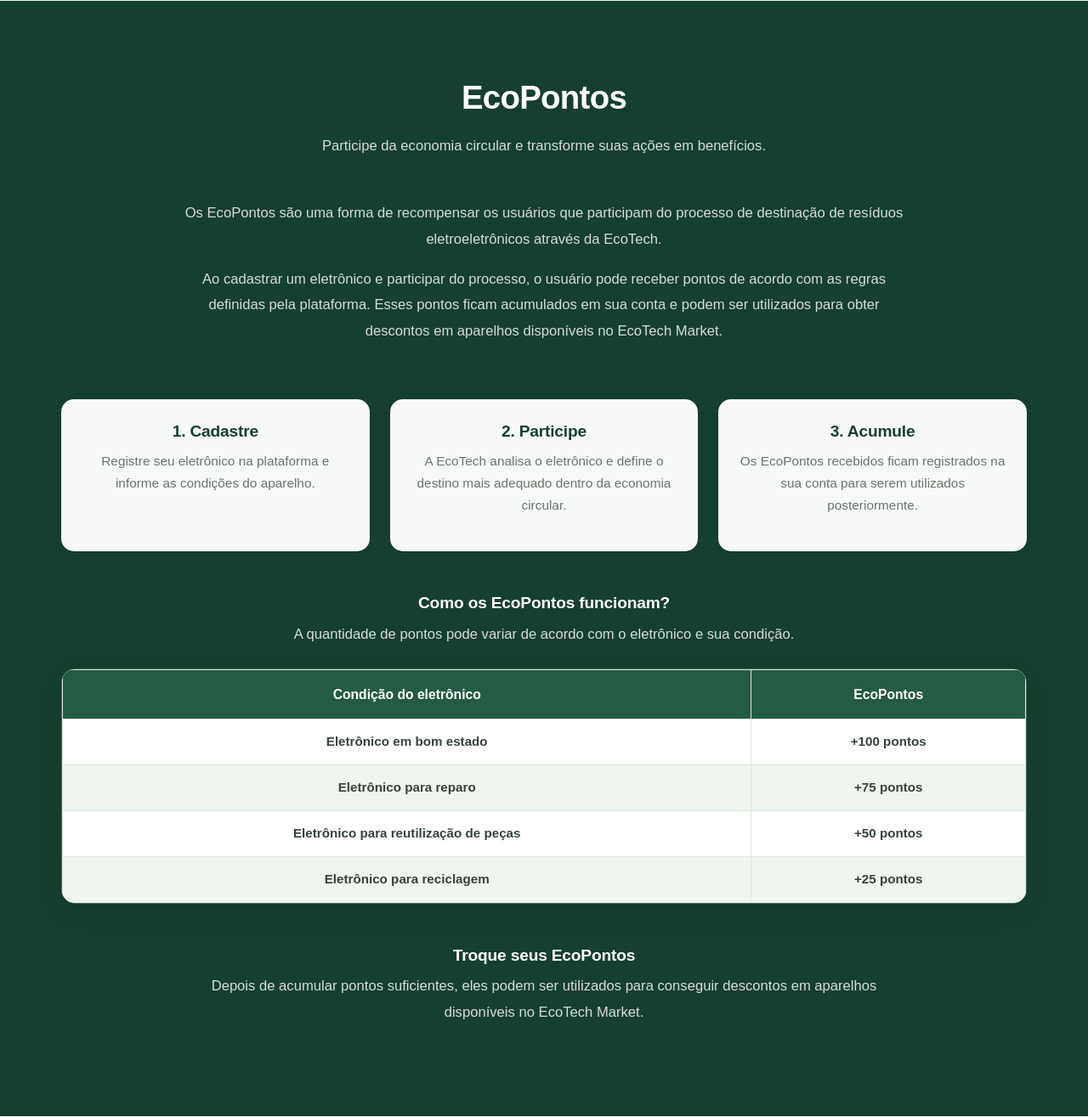
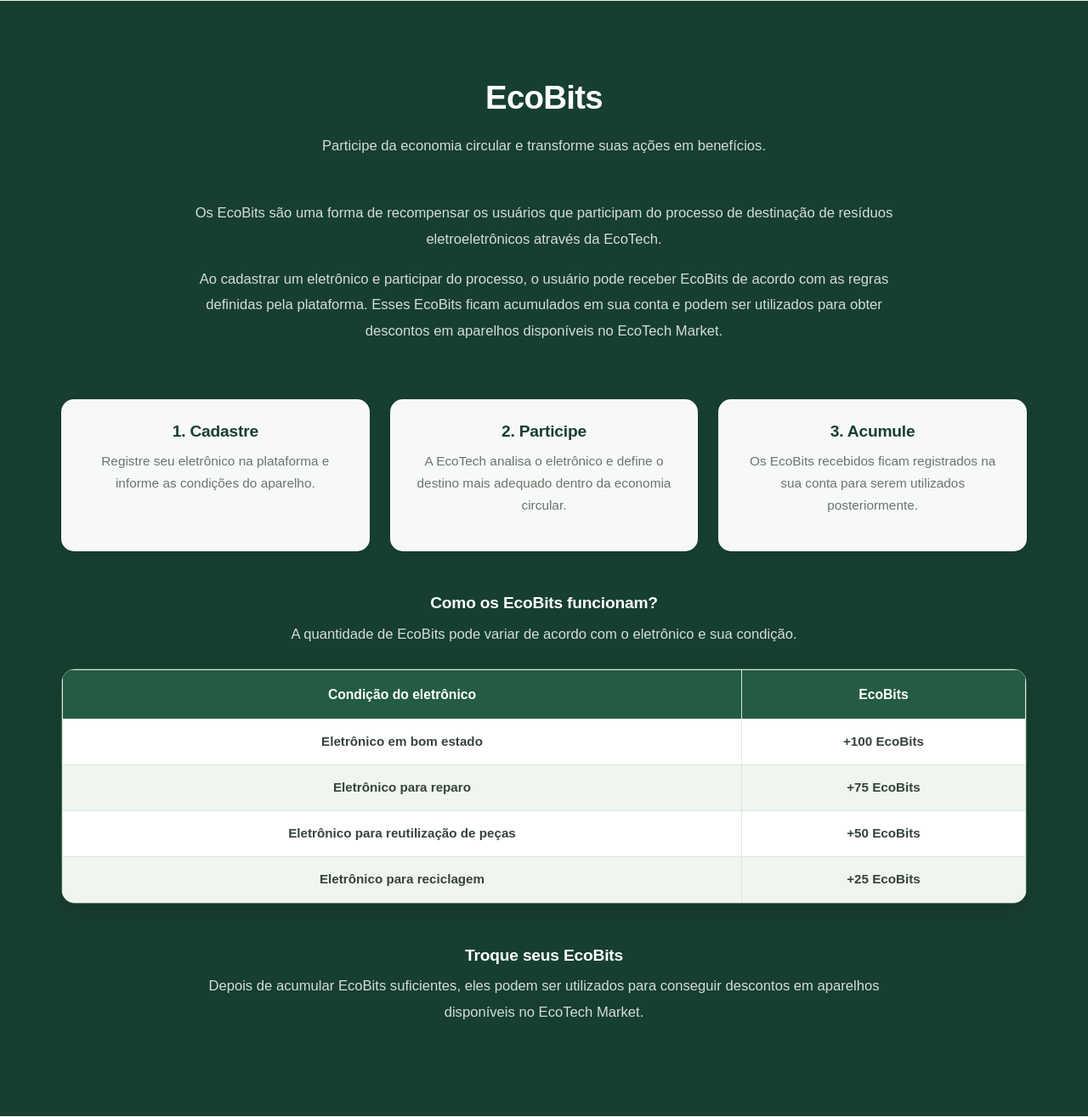
Before and after one commit to DudaMarcon/EcoTech2.0, a Node server app: page /saibamais in a window 1280 px wide. Shown: the part 3963-5278 px from the top of the page at 85% size. Run offline with Node 20, Linux system fonts and the light colour scheme.

Commit message:
Update saibamais.ejs

```diff
--- a/views/saibamais.ejs
+++ b/views/saibamais.ejs
@@ -462,7 +462,7 @@
                     <div class="text-center mb-5">
 
                         <h2>
-                            EcoPontos
+                            EcoBits
                         </h2>
 
                         <p class="mt-3">
@@ -480,15 +480,15 @@
                         <div class="col-12 col-lg-9 text-center">
 
                             <p>
-                                Os EcoPontos são uma forma de recompensar os usuários
+                                Os EcoBits são uma forma de recompensar os usuários
                                 que participam do processo de destinação de resíduos
                                 eletroeletrônicos através da EcoTech.
                             </p>
 
                             <p>
                                 Ao cadastrar um eletrônico e participar do processo,
-                                o usuário pode receber pontos de acordo com as regras
-                                definidas pela plataforma. Esses pontos ficam
+                                o usuário pode receber EcoBits de acordo com as regras
+                                definidas pela plataforma. Esses EcoBits ficam
                                 acumulados em sua conta e podem ser utilizados para
                                 obter descontos em aparelhos disponíveis no
                                 EcoTech Market.
@@ -548,7 +548,7 @@
                                 </h3>
 
                                 <p>
-                                    Os EcoPontos recebidos ficam registrados na sua
+                                    Os EcoBits recebidos ficam registrados na sua
                                     conta para serem utilizados posteriormente.
                                 </p>
 
@@ -564,11 +564,11 @@
                     <div class="text-center mb-4">
 
                         <h3>
-                            Como os EcoPontos funcionam?
+                            Como os EcoBits funcionam?
                         </h3>
 
                         <p>
-                            A quantidade de pontos pode variar de acordo com
+                            A quantidade de EcoBits pode variar de acordo com
                             o eletrônico e sua condição.
                         </p>
 
@@ -582,7 +582,7 @@
                             <thead>
                                 <tr>
                                     <th>Condição do eletrônico</th>
-                                    <th>EcoPontos</th>
+                                    <th>EcoBits</th>
                                 </tr>
                             </thead>
 
@@ -590,22 +590,22 @@
 
                                 <tr>
                                     <td>Eletrônico em bom estado</td>
-                                    <td>+100 pontos</td>
+                                    <td>+100 EcoBits</td>
                                 </tr>
 
                                 <tr>
                                     <td>Eletrônico para reparo</td>
-                                    <td>+75 pontos</td>
+                                    <td>+75 EcoBits</td>
                                 </tr>
 
                                 <tr>
                                     <td>Eletrônico para reutilização de peças</td>
-                                    <td>+50 pontos</td>
+                                    <td>+50 EcoBits</td>
                                 </tr>
 
                                 <tr>
                                     <td>Eletrônico para reciclagem</td>
-                                    <td>+25 pontos</td>
+                                    <td>+25 EcoBits</td>
                                 </tr>
 
                             </tbody>
@@ -620,11 +620,11 @@
                     <div class="text-center mt-5">
 
                         <h3>
-                            Troque seus EcoPontos
+                            Troque seus EcoBits
                         </h3>
 
                         <p>
-                            Depois de acumular pontos suficientes, eles podem ser
+                            Depois de acumular EcoBits suficientes, eles podem ser
                             utilizados para conseguir descontos em aparelhos
                             disponíveis no EcoTech Market.
                         </p>
```
